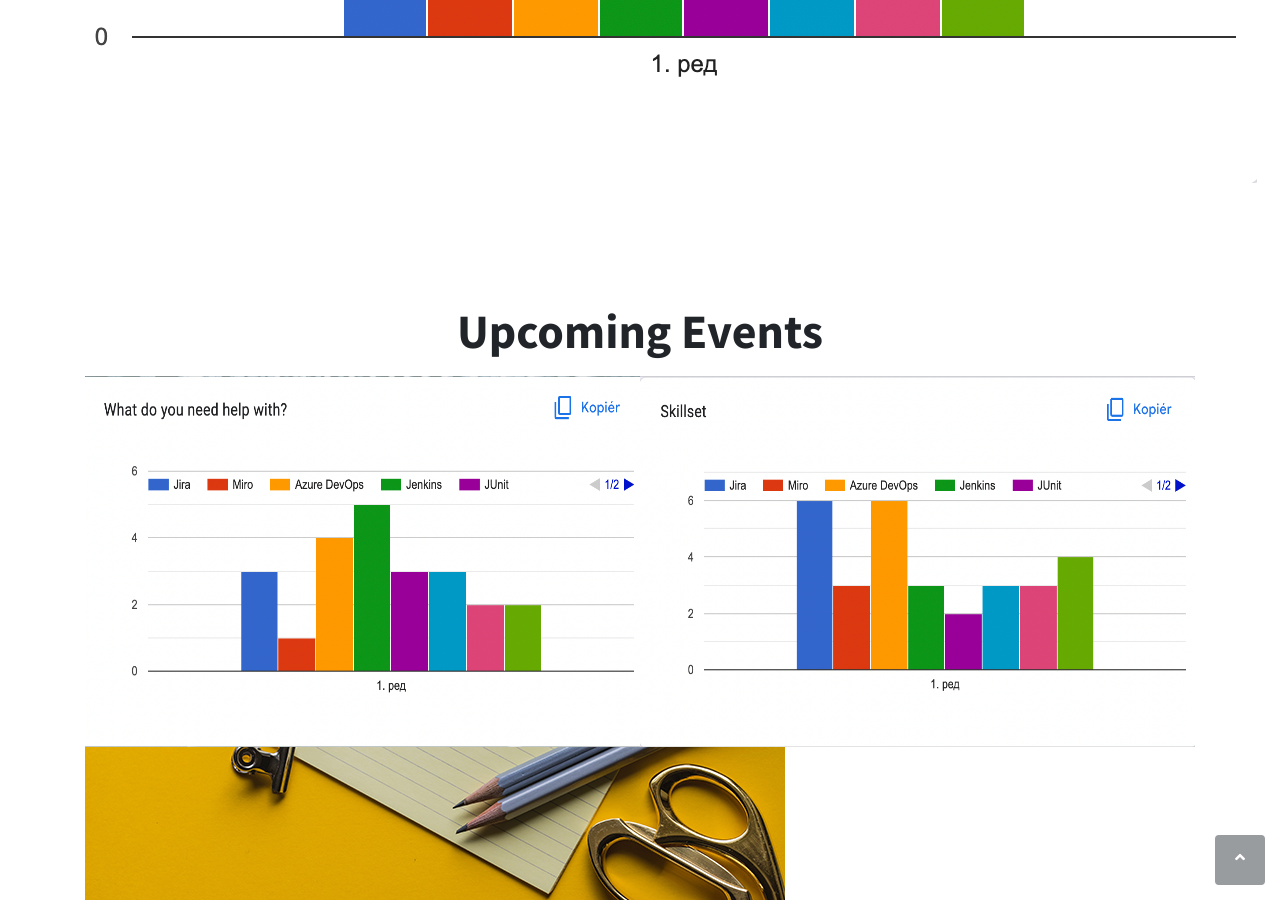
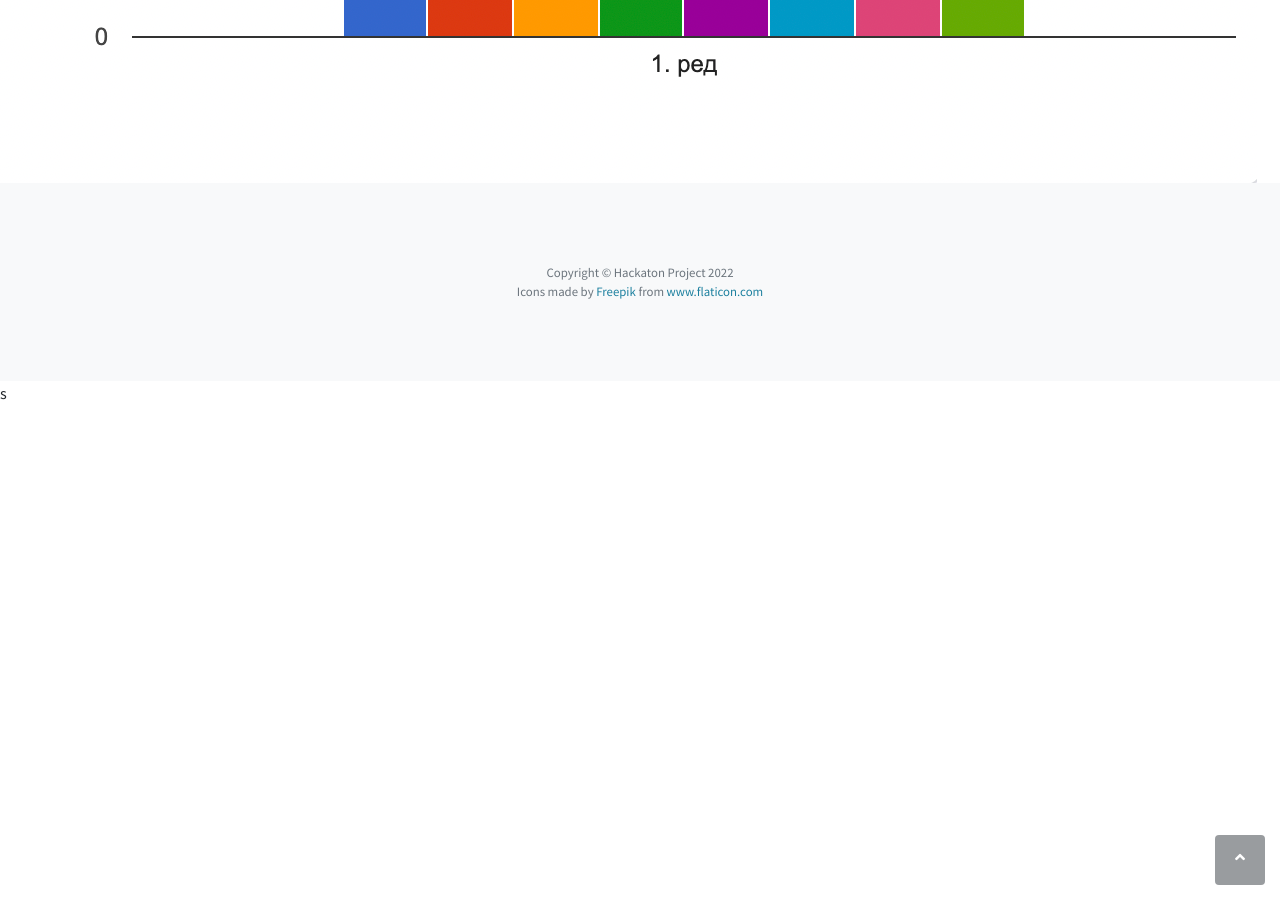
Before and after one commit to milenabaj/tinder_devops, a Jekyll site: the page index.html, which Jekyll copies as it is, in a window 1280 px wide and 900 px high, scrolled down 2748 px. Built offline with Jekyll 4.4.1, drawn with Linux system fonts in a browser that asks for light colours.

Commit message:
Update index.html

```diff
--- a/index.html
+++ b/index.html
@@ -83,34 +83,6 @@
     </div>
 
 
-    <!--
-    <!-- Portfolio -->
-    <section class="content-section" id="calendar">
-        <div class="container">
-            <div class="content-section-heading text-center">
-                <h2 class="mb-1">Upcoming Events</h2>
-                <p class="lead mb-3">
-             </p>
-            </div>
-            <div class="row no-gutters">
-                <div class="col-lg-6 portfolio-item">
-                    <div class="caption">
-                         <img class="img-fluid" src="img/needs.png" alt="">
-                    </div>
-                    <img class="img-fluid" src="img/img_cal_3.jpg" alt="">
-                </div>
-                <div class="col-lg-6 portfolio-item">
-                    <div class="caption">
-                         <img class="img-fluid" src="img/skillset.png" alt="">
-                        </div>
-                    </div>
-                    <img class="img-fluid" src="img/portfolio-4.jpg" alt="">
-                </div>
-        </div>
-    </section>
-    -->
-
-
     <!-- Footer -->
     <footer class="footer text-center bg-light">
         <div class="container">
```
